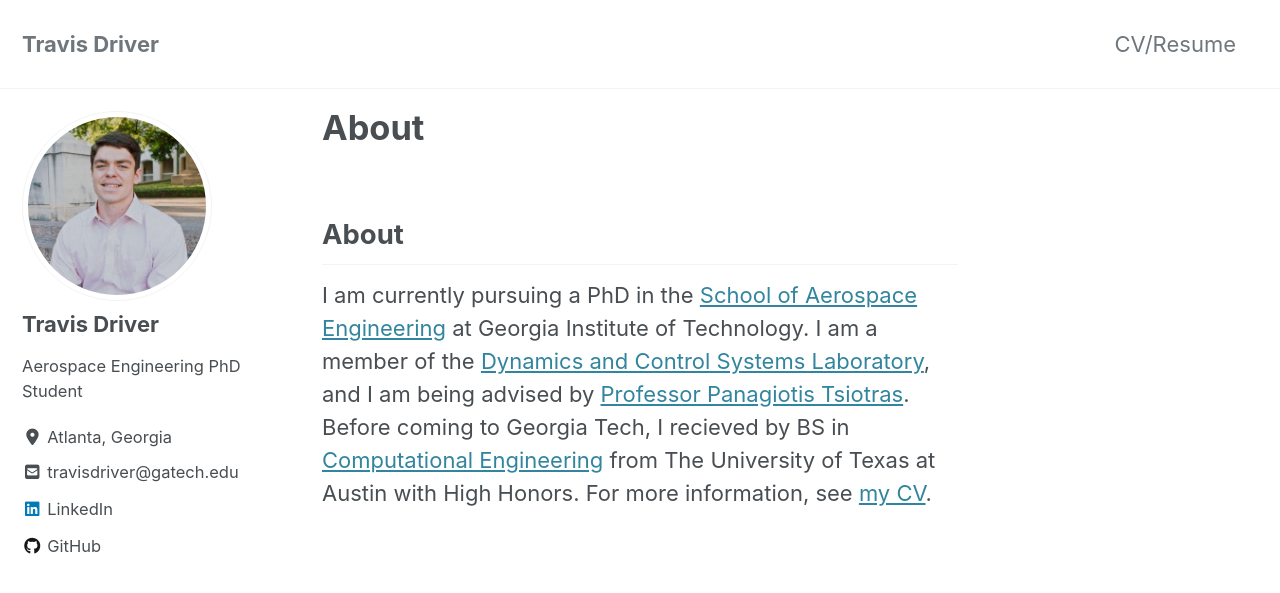
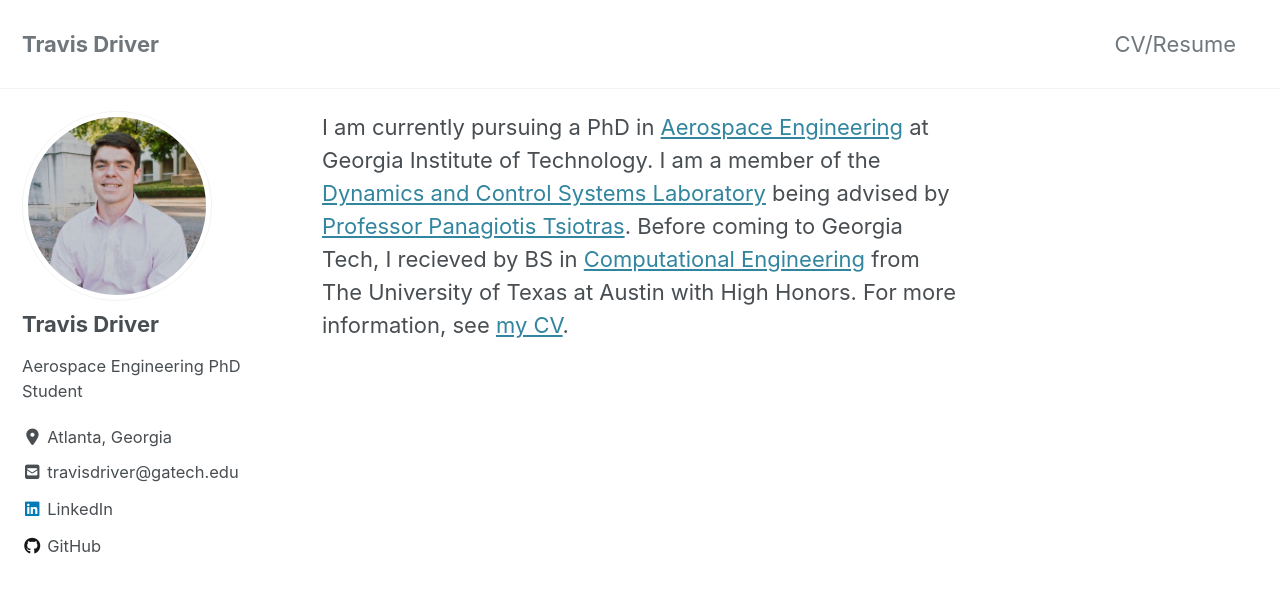
Before and after one commit to travisdriver/travisdriver.github.io, a Jekyll site: the page built from index.md, in a window 1280 px wide and 900 px high. Shown: the top 593 px of the window. Built offline with Jekyll 4.4.1, drawn with Linux system fonts in a browser that asks for light colours; cached includes are drawn as plain includes; nearby versions of some CDN libraries; our own code applies the rules of GitHub Pages for plain Markdown files.

Commit message:
changed index

```diff
--- a/index.md
+++ b/index.md
@@ -3,6 +3,4 @@
 author_profile: true
 ---
 
-## About
-
-I am currently pursuing a PhD in the [School of Aerospace Engineering](https://ae.gatech.edu/) at Georgia Institute of Technology. I am a member of the [Dynamics and Control Systems Laboratory](http://dcsl.gatech.edu/), and I am being advised by [Professor Panagiotis Tsiotras](http://dcsl.gatech.edu/tsiotras.html). Before coming to Georgia Tech, I recieved by BS in [Computational Engineering](https://www.ae.utexas.edu/undergraduate/computational-undergrad-program) from The University of Texas at Austin with High Honors. For more information, see [my CV](https://travisdriver.github.io/docs/travisdriver_cv.pdf).
+I am currently pursuing a PhD in [Aerospace Engineering](https://ae.gatech.edu/) at Georgia Institute of Technology. I am a member of the [Dynamics and Control Systems Laboratory](http://dcsl.gatech.edu/) being advised by [Professor Panagiotis Tsiotras](http://dcsl.gatech.edu/tsiotras.html). Before coming to Georgia Tech, I recieved by BS in [Computational Engineering](https://www.ae.utexas.edu/undergraduate/computational-undergrad-program) from The University of Texas at Austin with High Honors. For more information, see [my CV](https://travisdriver.github.io/docs/travisdriver_cv.pdf).
```
